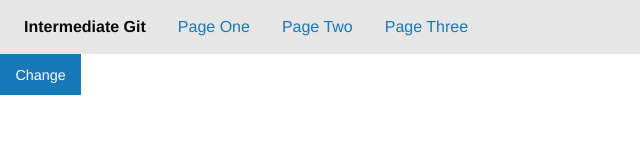
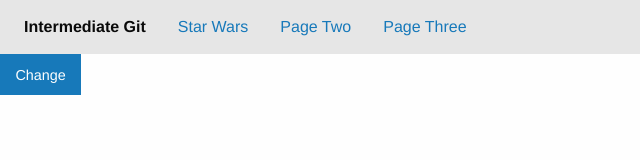
Before and after one commit to racedale/intermediate-git-test, a plain HTML site: page index.html in a window 1280 px wide. Shown: the full height of the page, 0-640 px from the left. Drawn offline with nearby package versions, Linux system fonts and the light colour scheme.

Commit message:
Link to star wars page

```diff
--- a/index.html
+++ b/index.html
@@ -11,7 +11,7 @@
     <div class="top-bar-left">
         <ul class="menu">
             <li class="menu-text">Intermediate Git</li>
-            <li><a href="#">Page One</a></li>
+            <li><a href="./star-wars.html">Star Wars</a></li>
             <li><a href="#">Page Two</a></li>
             <li><a href="#">Page Three</a></li>
         </ul>
```
